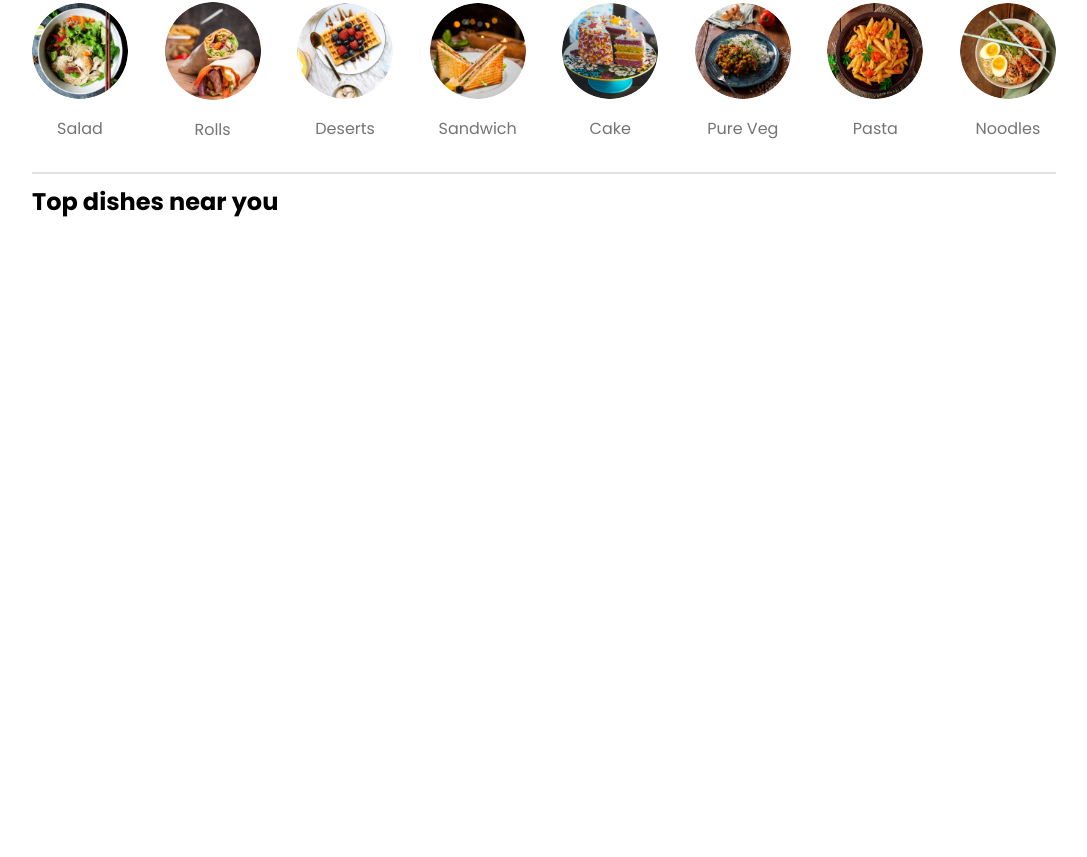
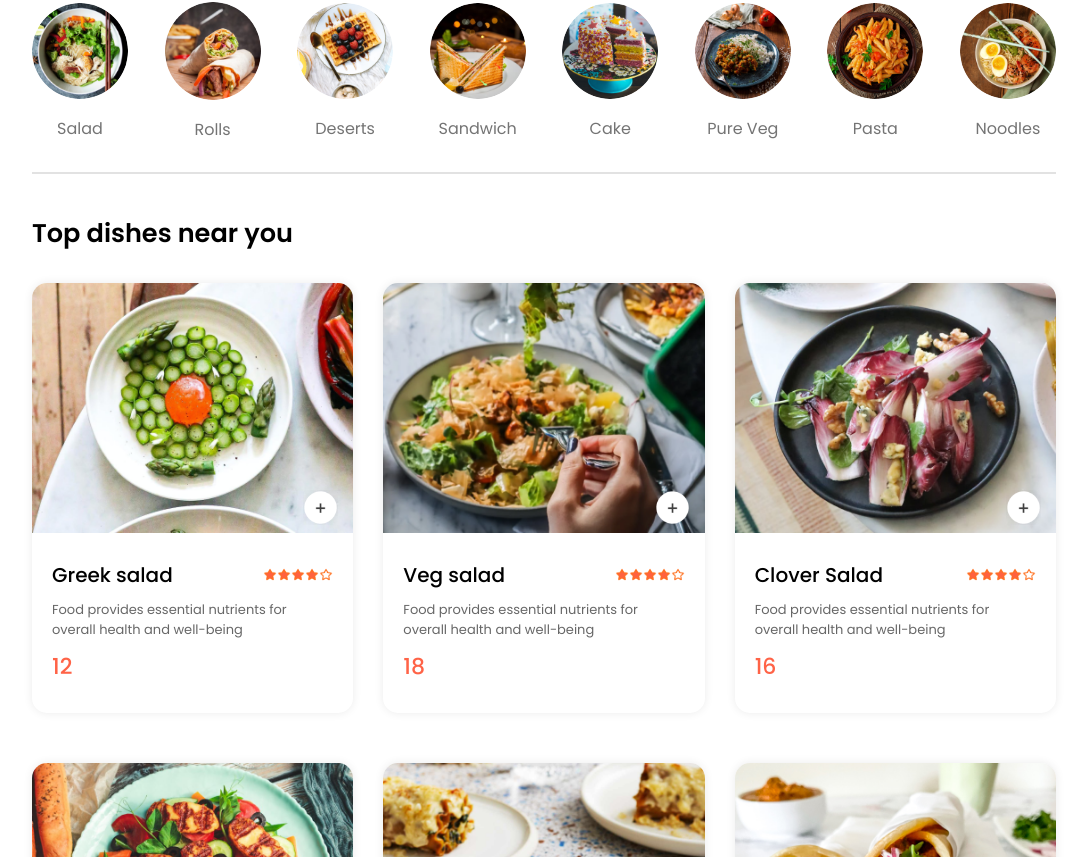
Before and after one commit to TheBoolean-Boy/Foodivery, a React (Vite) app: page / in a window 1280 px wide. Shown: the part 683-1540 px from the top of the page, without its empty margins (96-1183 px from the left). Before the commit the page ends 902 px from the top, so only its background shows below. Built offline with nearby package versions, Linux system fonts and the light colour scheme.

Commit message:
Cart functionality implemented

```diff
--- a/src/App.jsx
+++ b/src/App.jsx
@@ -3,20 +3,25 @@
 import Home from "./Pages/Home/Home";
 import PlaceOrder from "./Pages/PlaceOrder/PlaceOrder";
 import Cart from "./Pages/Cart/Cart";
+import Footer from "./Components/Footer/Footer";
 
 
-function App(){
-  return(
-    <div className="app">
-    <Navbar />
+function App() {
+  return (
+    <>
 
-    <Routes>
-      <Route path="/" element= {<Home />}/>
-      <Route path="/cart" element= {<Cart />}/>
-      <Route path="/order" element= {<PlaceOrder />}/>
-    </Routes>
+      <div className="app">
+        <Navbar />
 
-    </div>
+        <Routes>
+          <Route path="/" element={<Home />} />
+          <Route path="/cart" element={<Cart />} />
+          <Route path="/order" element={<PlaceOrder />} />
+        </Routes>
+
+      </div>
+      <Footer />
+    </>
   )
 }
 
--- a/src/Components/FoodDisplay/FoodDisplay.css
+++ b/src/Components/FoodDisplay/FoodDisplay.css
@@ -0,0 +1,14 @@
+.food-display{
+  margin-top: 30px;
+}
+.food-display h2{
+  font-size: max(2vw, 24px);
+  font-weight: 600;
+}
+.food-display-list{
+  display: grid;
+  grid-template-columns: repeat(auto-fill, minmax(240px,1fr ));
+  margin-top: 30px;
+  gap: 30px;
+  row-gap: 50px;
+}
--- a/src/Components/FoodDisplay/FoodDisplay.jsx
+++ b/src/Components/FoodDisplay/FoodDisplay.jsx
@@ -1,21 +1,23 @@
 import { useContext } from 'react'
-import './FoodDisplay.jsx'
-import {StoreContext} from '../../Context/StoreContext'
+import './FoodDisplay.css'
+import { StoreContext } from '../../Context/StoreContext'
 import FoodItem from '../FoodItem/FoodItem.jsx'
 
-const FoodDisplay = ({category}) => {
+const FoodDisplay = ({ category }) => {
 
-  const {food_list} = useContext(StoreContext)
-  return(
+  const { food_list } = useContext(StoreContext)
+  return (
     <div className='food-display' id='food-display'>
-    <h2>Top dishes near you</h2>
-    <div className="food-display-list">
-      {food_list.map( (item, index) => {
-        return(
-          <FoodItem />
-        )
-      })}
-    </div>
+      <h2>Top dishes near you</h2>
+      <div className="food-display-list">
+        {food_list.map((item, index) => {
+          if (category === "All" || category === item.category) {
+            return (
+              <FoodItem key={index} id={item._id} name={item.name} description={item.description} price={item.price} image={item.image} />
+            )
+          }
+        })}
+      </div>
     </div>
   )
 }
--- a/src/Components/FoodItem/FoodItem.jsx
+++ b/src/Components/FoodItem/FoodItem.jsx
@@ -1,8 +1,35 @@
+import { useContext} from 'react';
+import { assets } from '../../assets/assets';
 import './FoodItem.css'
+import { StoreContext } from '../../Context/StoreContext';
 
-function FoodItem({id, name, price, description, image}){
-  return(
-    <div>
+function FoodItem({ id, name, price, description, image }) {
+
+  const {cartItems, addToCart, removeFromCart} = useContext(StoreContext);
+
+
+  return (
+    <div className='food-item'>
+
+      <div className="food-item-img-container">
+        <img src={image} alt="" className='food-item-image' />
+      {!cartItems[id]
+      ? <img className='add' onClick={() => addToCart(id)} src={assets.add_icon_white} alt=''/>
+      : <div className="food-item-counter">
+        <img onClick= {() => removeFromCart(id)} src={assets.remove_icon_red} alt="" />
+        <p>{cartItems[id]}</p>
+        <img onClick={() => addToCart(id)} src={assets.add_icon_green} alt="" />
+      </div>
+      }
+      </div>
+      <div className="food-item-info">
+        <div className="food-item-name-rating">
+          <p>{name}</p>
+          <img src={assets.rating_starts} alt="" />
+        </div>
+        <p className="food-item-desc">{description}</p>
+        <p className='food-item-price'>{price}</p>
+      </div>
 
     </div>
   )
--- a/src/Components/FoodItem/Fooditem.css
+++ b/src/Components/FoodItem/Fooditem.css
@@ -0,0 +1,68 @@
+.food-item{
+  width: 100%;
+  margin: auto;
+  border-radius: 15px;
+  box-shadow: 0px 0px 10px #00000015;
+  transition: 0.3s;
+  animation: fadeIn 1s;
+}
+
+.food-item-image{
+  width: 100%;
+  border-radius: 15px 15px 0px 0px;
+}
+.food-item-info{
+  padding: 20px;
+}
+.food-item-name-rating{
+  display: flex;
+  align-items: center;
+  justify-content: space-between;
+  margin-bottom: 10px;
+}
+.food-item-name-rating p{
+  font-size: 20px;
+  font-weight: 500;
+}
+
+.food-item-name-rating img{
+  width: 70px;
+}
+
+.food-item-desc{
+  color: #676767;
+  font-size: 13px;
+}
+.food-item-price{
+  color: tomato;
+  font-size: 22px;
+  font-weight: 500;
+  margin: 10px 0px;
+}
+.food-item-img-container{
+  position: relative;
+}
+.food-item-img-container .add{
+  width: 35px;
+  position: absolute;
+  right: 15px;
+  bottom: 15px;
+  border-image: 50%;
+  cursor: pointer;
+}
+.food-item-counter{
+  display: flex;
+  position: absolute;
+  align-items: center;
+  bottom: 15px;
+  right: 15px;
+  background: white;
+  border-radius: 50px;
+  gap: 10px;
+  padding: 6px;
+}
+
+.food-item-counter img{
+  width: 25px;
+  cursor: pointer;
+}
--- /dev/null
+++ b/src/Components/Footer/Footer.jsx
@@ -0,0 +1,35 @@
+import './Footer.css'
+import { assets } from '../../assets/assets';
+
+function Footer(){
+  return(
+    <div className='footer' id='footer'>
+    <div className="footer-content">
+      <div className="footer-content-left">
+      <img src={assets.logo} alt="" />
+      <p>Lorem ipsum dolor sit amet consectetur adipisicing elit. Quibusdam, accusamus minima facere nobis reiciendis ab unde dolores voluptatibus assumenda? Quasi amet consequatur cumque. Quos saepe rem temporibus aliquam autem quis tenetur et odio, totam culpa! Repellat quasi ab excepturi incidunt.</p>
+       <div className="footer-social-icons">
+        <img src={assets.facebook_icon} alt="" />
+        <img src={assets.twitter_icon} alt="" />
+        <img src={assets.linkedin_icon} alt="" />
+       </div>
+      </div>
+      <div className="footer-content-center">
+      <h2>COMPANY</h2>
+      <ul>
+        <li>Home</li>
+        <li>About us</li>
+        <li>Deliver</li>
+        <li>Privacy Policy</li>
+      </ul>
+      </div>
+      <div className="footer-content-right">
+
+      </div>
+    </div>
+
+    </div>
+  )
+}
+
+export default Footer;
--- a/src/Context/StoreContext.jsx
+++ b/src/Context/StoreContext.jsx
@@ -1,14 +1,35 @@
-import { createContext } from "react";
+import { createContext, useEffect, useState } from "react";
 import { food_list } from "../assets/assets";
 
 export const StoreContext = createContext(null);
 
 const StoreContextProvider = (props) => {
 
+  const [cartItems, setCartItems] = useState({});
 
+  const addToCart = (itemId) =>{
+    if(!cartItems[itemId]){
+      setCartItems( (prev) => ({...prev,[itemId]:1}) )
+    }
+    else{
+      setCartItems ( (prev) => ({...prev, [itemId]: prev[itemId]+1}) )
+    }
+  }
+
+  const removeFromCart = (itemId) => {
+    setCartItems( (prev) => ({...prev, [itemId]: prev[itemId]-1}) )
+  }
+
+  useEffect ( () => {
+    console.log(cartItems);
+  }, [cartItems])
 
   const contextValue = {
-    food_list
+    food_list,
+    cartItems,
+    setCartItems,
+    addToCart,
+    removeFromCart
   }
   return(
     <StoreContext.Provider value={contextValue}>
--- a/src/Pages/Home/Home.jsx
+++ b/src/Pages/Home/Home.jsx
@@ -11,8 +11,7 @@
     <div>
       <Header />
       <ExploreMenu category={category} setCategory={setCategory} />
-      <FoodDisplay category ={category}
-      />
+      <FoodDisplay category ={category} />
     </div>
   )
 }
```
Also changed, not shown: src/Components/Footer/Footer.css (added).
